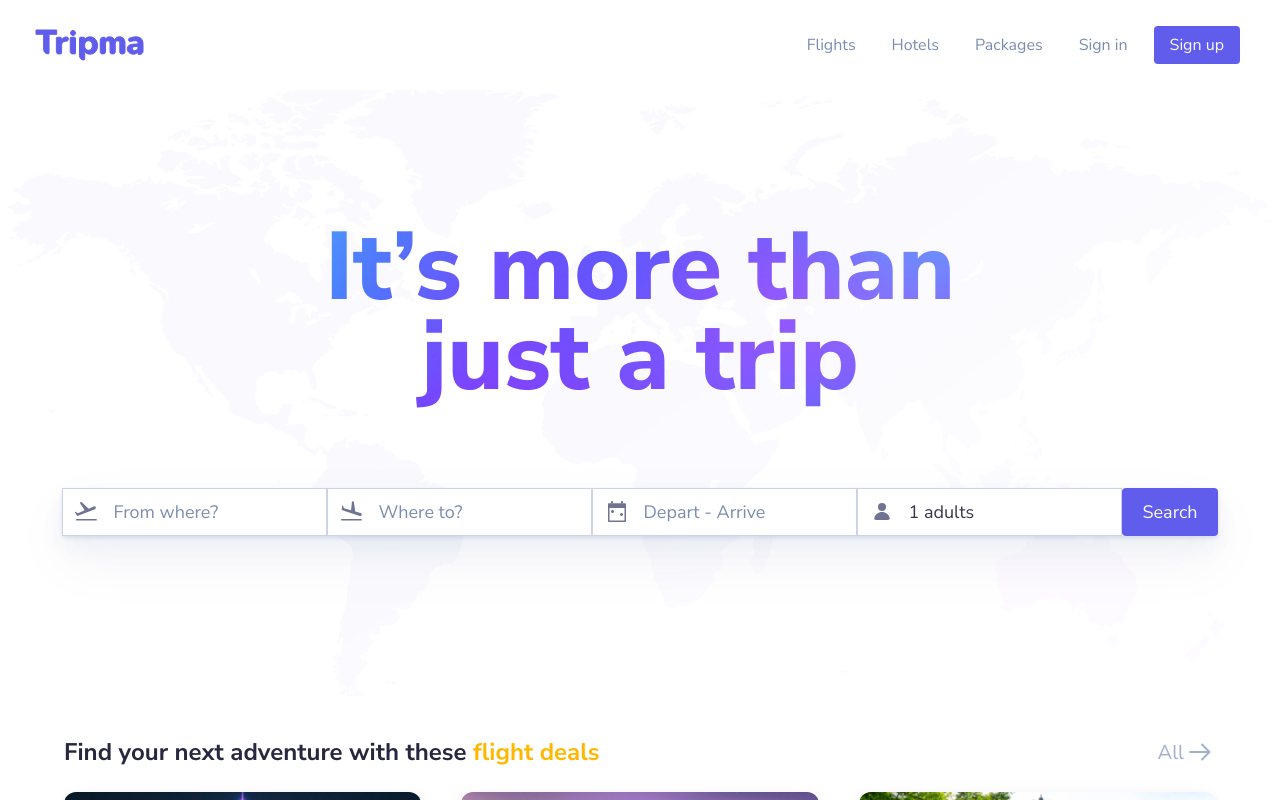
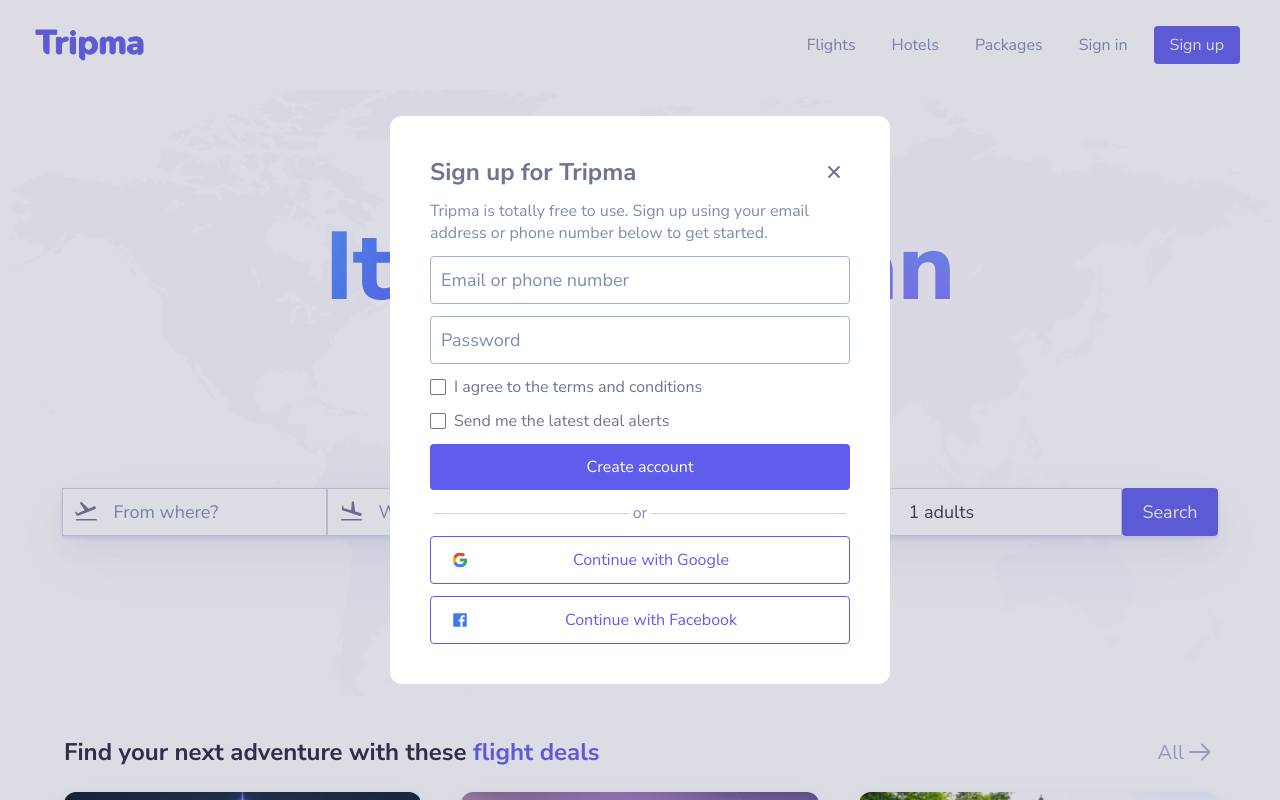
Before and after one commit to osamazxo/tripma, a React (Vite) app: page / in a window 1280 px wide. Both pictures are taken after a click on the button "Sign up". Shown: the top 800 px of the page. Built offline with nearby package versions, Linux system fonts and the light colour scheme.

Commit message:
added modal, and signup form

```diff
--- /dev/null
+++ b/src/features/auth/Signup/SignUp.module.scss
@@ -0,0 +1,79 @@
+.signup {
+  display: flex;
+  flex-direction: column;
+  gap: 12px;
+  width: 500px;
+  padding: 40px;
+  border-radius: 12px;
+  & > div:first-of-type {
+    display: flex;
+    justify-content: space-between;
+  }
+  h3 {
+    color: var(--grey-600);
+  }
+  p {
+    color: var(--grey-400);
+  }
+}
+.close {
+  cursor: pointer;
+  path {
+    fill: var(--grey-600);
+  }
+  &:hover {
+    path {
+      fill: var(--red);
+    }
+  }
+}
+
+.or {
+  display: flex;
+  align-items: center;
+  color: var(--grey-400);
+  &::before,
+  &::after {
+    flex: 1;
+    content: "";
+    padding: 0.5px;
+    background-color: var(--grey-200);
+    margin: 4px;
+  }
+}
+
+.signup :global(.button) {
+  span:nth-of-type(2) {
+    flex: 1;
+  }
+}
+.signup :global(.google-btn) {
+  svg {
+    path:nth-of-type(1) {
+      fill: #34a853;
+    }
+    path:nth-of-type(2) {
+      fill: #4285f4;
+    }
+    path:nth-of-type(3) {
+      fill: #fbbc05;
+    }
+    path:nth-of-type(4) {
+      fill: #eb4335;
+    }
+  }
+}
+.signup :global(.fb-btn) {
+  svg {
+    path:nth-of-type(1) {
+      fill: var(--blue);
+    }
+  }
+}
+
+@media (max-width: 768px) {
+  .signup {
+    width: 300px;
+    padding: 20px;
+  }
+}
--- /dev/null
+++ b/src/features/auth/Signup/SignUp.tsx
@@ -0,0 +1,44 @@
+import { CheckBox, TextField } from "@shared/ui/Input";
+import styles from "./SignUp.module.scss";
+import Button from "@shared/ui/Button";
+import GoogleIcon from "@shared/icons/18/google.svg?react";
+import FacebookIcon from "@shared/icons/18/facebook.svg?react";
+import CloseIcon from "@shared/icons/32/x close no.svg?react";
+import { FC, HTMLAttributes } from "react";
+interface SignUpProps extends HTMLAttributes<HTMLDivElement> {
+  setOpen: (open: boolean) => void;
+}
+export const SignUp: FC<SignUpProps> = ({ setOpen }) => {
+  return (
+    <div className={styles["signup"]}>
+      <div>
+        <h3>Sign up for Tripma</h3>
+        <CloseIcon className={styles["close"]} onClick={() => setOpen(false)} />
+      </div>
+      <p>
+        Tripma is totally free to use. Sign up using your email address or phone
+        number below to get started.
+      </p>
+      <TextField type="email" placeholder="Email or phone number" />
+      <TextField label="Password" type="password" placeholder="Password" />
+      <CheckBox label="I agree to the terms and conditions" />
+      <CheckBox label="Send me the latest deal alerts" />
+      <Button>Create account</Button>
+      <span className={styles["or"]}>or</span>
+      <Button
+        variant="secondary"
+        leftIcon={<GoogleIcon />}
+        className="google-btn"
+      >
+        Continue with Google
+      </Button>
+      <Button
+        variant="secondary"
+        leftIcon={<FacebookIcon />}
+        className="fb-btn"
+      >
+        Continue with Facebook
+      </Button>
+    </div>
+  );
+};
--- a/src/features/flights/FlightDeals/FlightDeals.tsx
+++ b/src/features/flights/FlightDeals/FlightDeals.tsx
@@ -14,7 +14,13 @@
 const cards = [
   {
     img: "images/19.png",
-    title: <TitleComponent info="The Bund, " span="Shanghai" color="#FFB800" />,
+    title: (
+      <TitleComponent
+        info="The Bund, "
+        span="Shanghai"
+        color="var(--purple-blue)"
+      />
+    ),
     price: 598,
     description: "China’s most international city",
     saturation: true,
@@ -25,7 +31,7 @@
       <TitleComponent
         info="Sydney Opera House, "
         span="Sydney"
-        color="#FFB800"
+        color="var(--purple-blue)"
       />
     ),
     price: 981,
@@ -35,7 +41,11 @@
   {
     img: "images/5.png",
     title: (
-      <TitleComponent info="Kōdaiji Temple, " span="Kyoto" color="#FFB800" />
+      <TitleComponent
+        info="Kōdaiji Temple, "
+        span="Kyoto"
+        color="var(--purple-blue)"
+      />
     ),
     price: 633,
     description: "Step back in time in the Gion district",
@@ -50,7 +60,7 @@
           <TitleComponent
             info="Find your next adventure with these"
             span="flight deals"
-            color="#FFB800"
+            color="var(--purple-blue)"
           />
         }
         cards={cards}
--- /dev/null
+++ b/src/hooks/useScrollToTop.tsx
@@ -0,0 +1,10 @@
+import { useEffect } from "react";
+import { useLocation } from "react-router-dom";
+
+export const useScrollToTop = () => {
+  const { pathname } = useLocation();
+  useEffect(() => {
+    window.scrollTo(0, 0);
+  }, [pathname]);
+  return null;
+};
--- a/src/shared/layout/Header/Header.module.scss
+++ b/src/shared/layout/Header/Header.module.scss
@@ -9,7 +9,7 @@
   left: 0;
   right: 0;
   background-color: white;
-  & > div {
+  & > div:first-of-type {
     display: flex;
     align-items: center;
     & > svg {
--- a/src/shared/layout/Header/Header.tsx
+++ b/src/shared/layout/Header/Header.tsx
@@ -1,13 +1,16 @@
-import { FC, HTMLAttributes } from "react";
+import { FC, HTMLAttributes, useState } from "react";
 import Logo from "../../logos/tripma/tripma-lp.svg?react";
 import MenuIcon from "@shared/icons/32/menu.svg?react";
 import { Link } from "react-router-dom";
 import styles from "./Header.module.scss";
 import { Button } from "@shared/ui/Button";
 import { getAuth } from "@util/auth";
+import { Modal } from "@shared/ui/Modal/Modal";
+import { SignUp } from "@features/auth/Signup/SignUp";
 interface HeaderProps extends HTMLAttributes<HTMLDivElement> {}
 export const Header: FC<HeaderProps> = () => {
   const token = getAuth;
+  const [showAuthDialog, setShowAuthDialog] = useState(false);
   return (
     <header className={styles.header}>
       <div>
@@ -29,9 +32,13 @@
         {!token && (
           <>
             <li>
-              <Link to="/cars">Sign in</Link>
+              <Link to="" onClick={() => setShowAuthDialog(true)}>
+                Sign in
+              </Link>
             </li>
-            <Button size="sm">Sign up</Button>
+            <Button size="sm" onClick={() => setShowAuthDialog(true)}>
+              Sign up
+            </Button>
           </>
         )}
         {token && (
@@ -45,6 +52,9 @@
           </>
         )}
       </ul>
+      <Modal opened={showAuthDialog} setOpened={setShowAuthDialog}>
+        <SignUp setOpen={setShowAuthDialog} />
+      </Modal>
     </header>
   );
 };
--- a/src/shared/layout/index.tsx
+++ b/src/shared/layout/index.tsx
@@ -3,8 +3,10 @@
 import { Outlet } from "react-router-dom";
 import styles from "./Layout.module.scss";
 import { Footer } from "./Footer/Footer";
+import { useScrollToTop } from "@hooks/useScrollToTop";
 interface LayoutProps extends HTMLAttributes<HTMLDivElement> {}
 export const Layout: FC<LayoutProps> = () => {
+  useScrollToTop();
   return (
     <div>
       <Header />
--- a/src/shared/ui/Button/RegularButton/Button.tsx
+++ b/src/shared/ui/Button/RegularButton/Button.tsx
@@ -5,26 +5,30 @@
   size?: "xs" | "sm" | "md" | "lg";
   variant?: "primary" | "secondary" | "tertiary";
   state?: "active" | "disabled" | "error";
-  icon?: React.ReactNode;
+  leftIcon?: React.ReactNode;
+  rightIcon?: React.ReactNode;
 }
 export const Button: FC<ButtonProps> = ({
   size = "md",
   variant = "primary",
   children,
-  icon,
+  leftIcon,
+  rightIcon,
   state,
   type,
+  className,
   ...other
 }) => {
   return (
     <button
-      className={clsx("button", variant, size, state)}
+      className={clsx("button", variant, size, state, className)}
       {...other}
       disabled={state === "disabled"}
       type={type}
     >
+      {leftIcon && <span className="button-icon">{leftIcon}</span>}
       <span>{children}</span>
-      {icon && <span className="button-icon">{icon}</span>}
+      {rightIcon && <span className="button-icon">{rightIcon}</span>}
     </button>
   );
 };
--- /dev/null
+++ b/src/shared/ui/Modal/Modal.scss
@@ -0,0 +1,24 @@
+.modal {
+  .overlay {
+    position: fixed;
+    top: 0;
+    left: 0;
+    width: 100%;
+    height: 100%;
+    background-color: rgba(82, 82, 122, 0.2);
+    z-index: 2000;
+  }
+  .dialog {
+    position: fixed;
+    top: 50%;
+    left: 50%;
+    transform: translate(-50%, -50%);
+    background-color: white;
+    z-index: 2001;
+    box-shadow: var(--elevation-md);
+    border-radius: 12px;
+  }
+}
+.modal[aria-expanded="false"] {
+  display: none;
+}
--- /dev/null
+++ b/src/shared/ui/Modal/Modal.tsx
@@ -0,0 +1,20 @@
+import { FC, HTMLAttributes } from "react";
+import ReactDom from "react-dom";
+import "./Modal.scss";
+interface ModalProps extends HTMLAttributes<HTMLDivElement> {
+  opened: boolean;
+  setOpened: (opened: boolean) => void;
+}
+export const Modal: FC<ModalProps> = ({ opened, setOpened, children }) => {
+  return (
+    <>
+      {ReactDom.createPortal(
+        <div className="modal" aria-expanded={opened}>
+          <div className="overlay" onClick={() => setOpened(false)}></div>
+          <div className="dialog">{children}</div>
+        </div>,
+        document.body
+      )}
+    </>
+  );
+};
```
